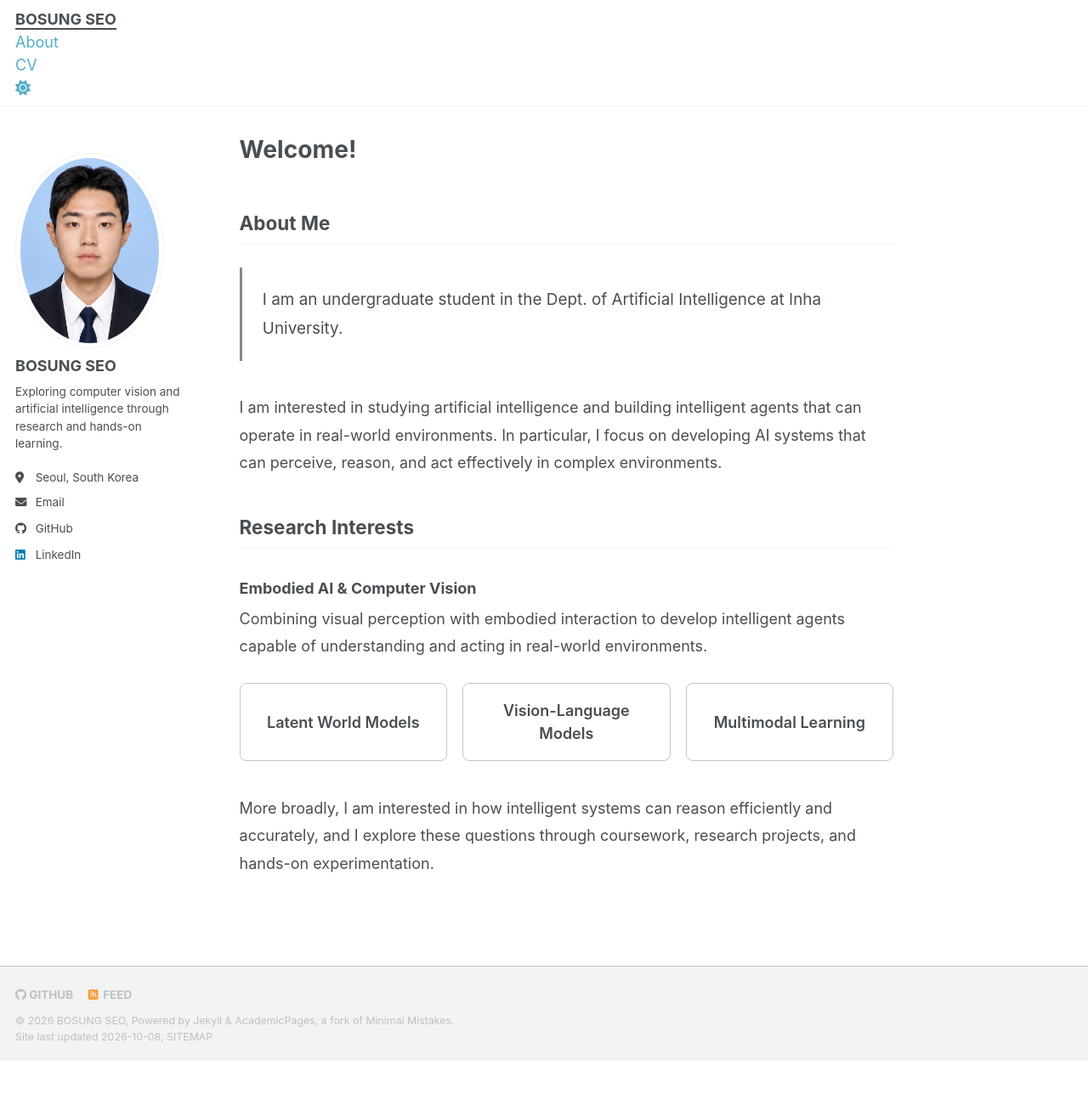
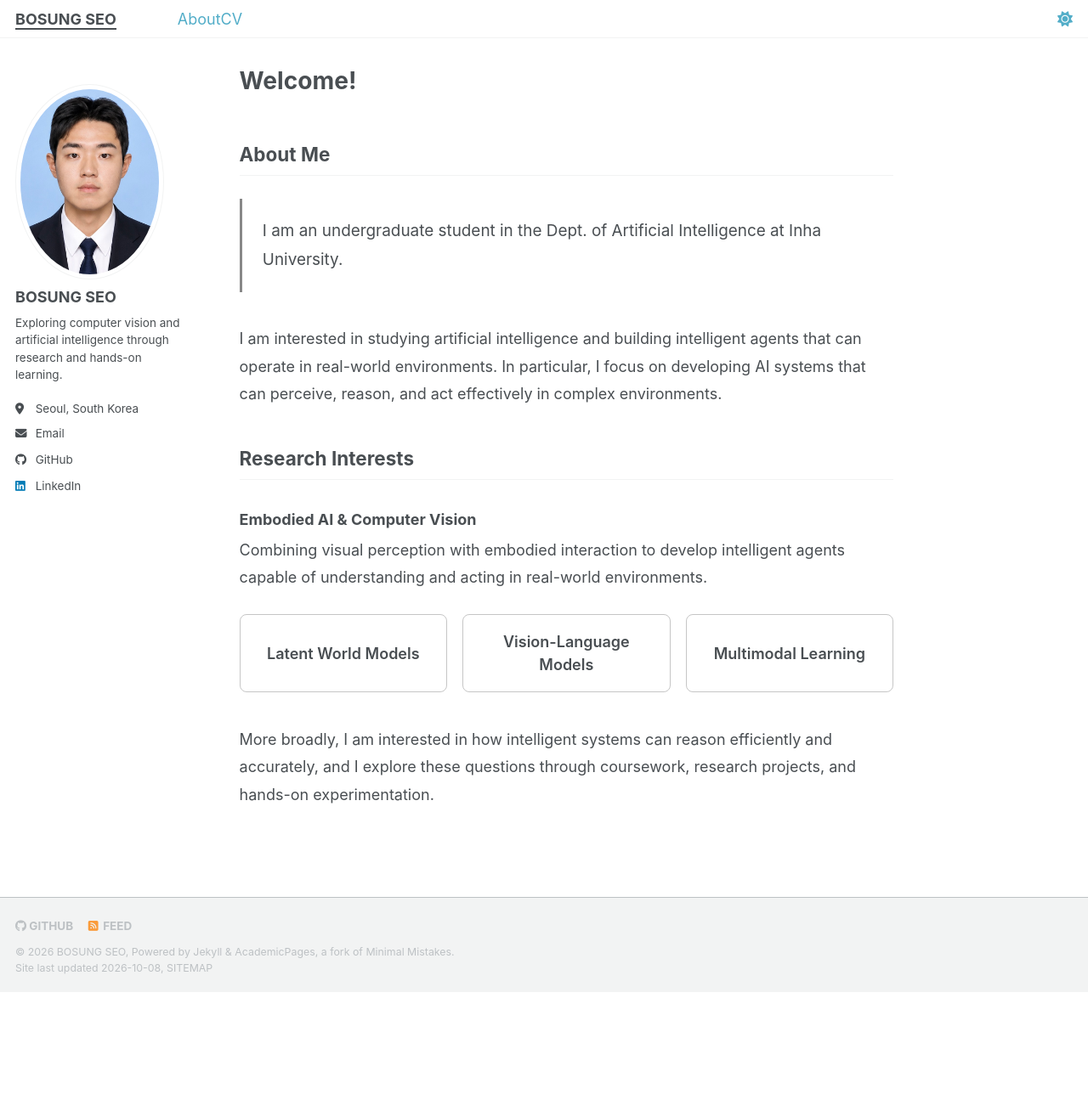
Before and after one commit to B-logg/B-logg.github.io, a Jekyll site: the page built from _pages/about.md, in a window 1280 px wide and 1400 px high. Shown: the top 1288 px of the window at 85% size. Built offline with Jekyll 4.4.1, drawn with Linux system fonts in a browser that asks for light colours; a style sheet for code colours, icons or effects is not loaded.

Commit message:
Update main.scss

```diff
--- a/assets/css/main.scss
+++ b/assets/css/main.scss
@@ -37,7 +37,9 @@
     "layout/json_cv"
 ;
 
-/* Custom layout fixes */
+/* ================================
+   Custom layout fixes
+   ================================ */
 
 /* Keep the footer in normal document flow */
 .page__footer {
@@ -47,45 +49,63 @@
   width: 100%;
 }
 
-/* Desktop navigation layout */
-@media screen and (min-width: 769px) {
-  .masthead__menu {
+/* Custom navigation layout */
+.simple-nav {
   width: 100%;
 }
 
-  .masthead .greedy-nav {
+.simple-nav .visible-links {
   display: flex !important;
   align-items: center;
   width: 100%;
+  margin: 0;
+  padding: 0;
+  list-style: none;
 }
 
-  /* Keep About and CV visible */
-  .masthead .greedy-nav .visible-links {
-    display: flex !important;
-    align-items: center;
-    flex: 1 1 auto;
-    width: 100%;
-    overflow: visible !important;
+.simple-nav .visible-links > li {
+  display: block !important;
+  white-space: nowrap;
 }
 
-  .masthead .greedy-nav .visible-links > li {
-    display: block !important;
+/* Site title */
+.simple-nav .masthead__menu-item--lg {
+  margin-right: 2rem;
 }
 
-  /* Hide the hamburger menu on desktop */
-  .masthead .greedy-nav > button {
-    display: none !important;
-  }
-
-  /* Hide the collapsed menu on desktop */
-  .masthead .greedy-nav .hidden-links {
-    display: none !important;
-  }
-
-  /* Move only the dark mode button to the right */
-  .masthead .greedy-nav #theme-toggle {
+/* Move only the theme toggle to the right */
+.simple-nav #theme-toggle {
   display: block !important;
   margin-left: auto !important;
   flex: 0 0 auto;
 }
+
+.simple-nav #theme-toggle a {
+  cursor: pointer;
 }
+
+/* Prevent unwanted menu styles */
+.simple-nav ul {
+  list-style: none;
+}
+
+.simple-nav .hidden-links,
+.simple-nav > button {
+  display: none !important;
+}
+
+/* Mobile layout */
+@media screen and (max-width: 768px) {
+  .simple-nav .visible-links {
+    flex-wrap: wrap;
+    gap: 0.8rem;
+  }
+
+  .simple-nav .masthead__menu-item--lg {
+    margin-right: 1rem;
+  }
+
+  .simple-nav #theme-toggle {
+    margin-left: auto !important;
+  }
+}
```
Lines whose indentation alone changed are shown as unchanged.
